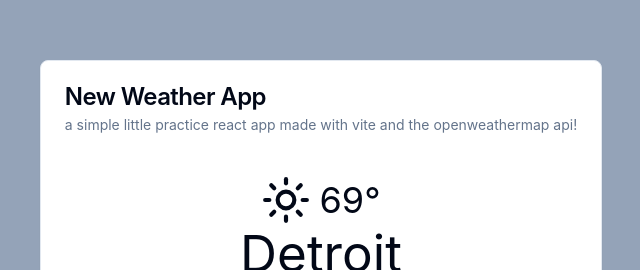
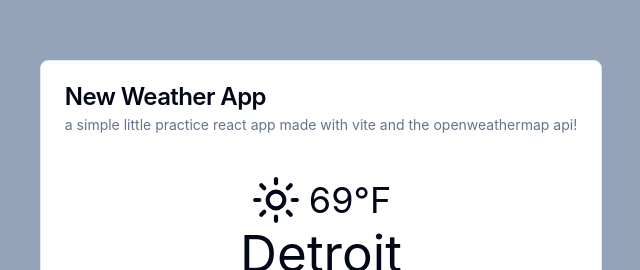
Before and after one commit to DavidMiller2001/New-Weather-App, a React (Vite) app: page / in a window 1280 px wide. Shown: the part 167-437 px from the top of the page, without its empty margins (319-959 px from the left). Built offline with nearby package versions, Linux system fonts and the light colour scheme; no server answers.

Commit message:
add fetch request and format temperature

```diff
--- a/src/components/ui/WeatherDisplay.tsx
+++ b/src/components/ui/WeatherDisplay.tsx
@@ -5,16 +5,19 @@ import { useState } from 'react';
 function WeatherDisplay() {
   const [location, setLocation] = useState('Detroit');
   const [temperature, setTemperature] = useState(69);
+  const [inFahrenheit, setInFahrenheit] = useState(true);
   return (
     <>
       <div className='flex flex-col items-center p-4'>
         <div className='flex w-full justify-center gap-2 items-center'>
           <Sun size={50} />
-          <h3 className='text-4xl'>{temperature}°</h3>
+          <h3 className='text-4xl'>
+            {temperature}°{inFahrenheit ? 'F' : 'C'}
+          </h3>
         </div>
         <h1>{location}</h1>
       </div>
-      <WeatherForm setLocation={setLocation} />
+      <WeatherForm setLocation={setLocation} setTemperature={setTemperature} />
     </>
   );
 }
--- a/src/components/ui/WeatherForm.tsx
+++ b/src/components/ui/WeatherForm.tsx
@@ -6,15 +6,28 @@ import { Input } from './input';
 
 function WeatherForm(props: {
   setLocation: React.Dispatch<React.SetStateAction<string>>;
+  setTemperature: React.Dispatch<React.SetStateAction<number>>;
 }) {
-  const setLocation = props.setLocation;
+  const { setLocation, setTemperature } = props;
 
   const formSchema = z.object({
     location: z.string().max(50),
   });
 
-  function onSubmit(values: z.infer<typeof formSchema>) {
+  const apiKey = import.meta.env.VITE_API_KEY;
+
+  async function onSubmit(values: z.infer<typeof formSchema>) {
     setLocation(values.location);
+
+    const response = await fetch(
+      `https://api.openweathermap.org/data/2.5/weather?q=${values.location}&appid=${apiKey}&units=imperial`
+    );
+    const data = await response.json();
+
+    const temperature = Math.floor(data.main.temp);
+
+    setLocation(values.location);
+    setTemperature(temperature);
   }
 
   const form = useForm<z.infer<typeof formSchema>>({
```
Also changed, not shown: 1 other file (tests, documents, lock files or other folders).
